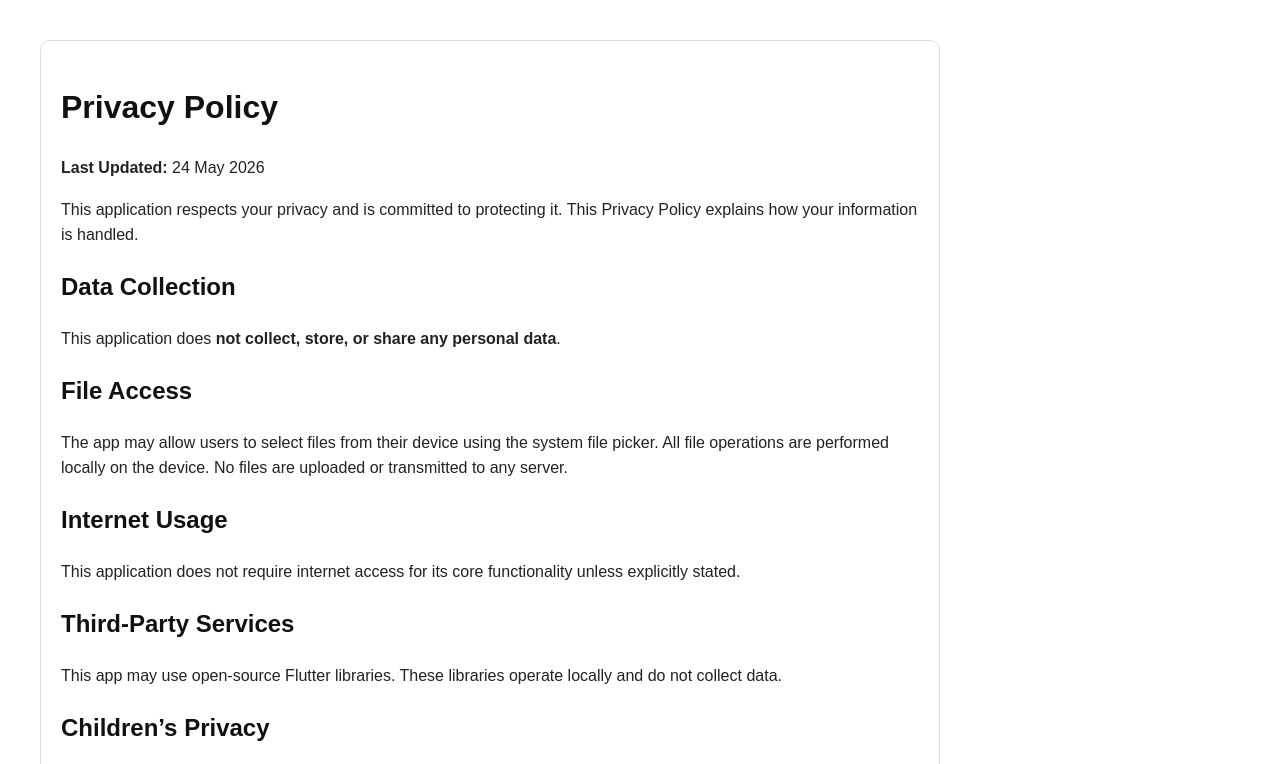
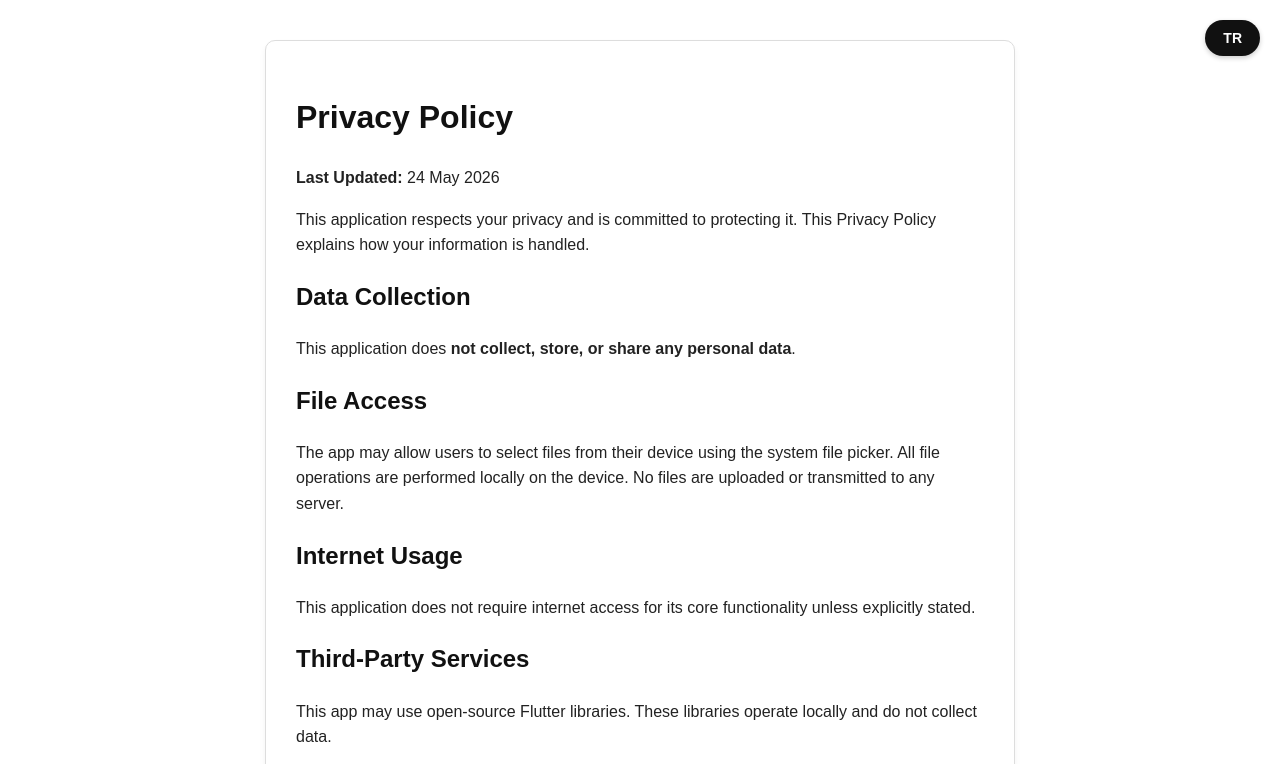
Before and after one commit to mudesirakyuz/privacy-policy, a plain HTML site: page index.html in a window 1280 px wide. Shown: the top 764 px of the page. Drawn offline with Linux system fonts and the light colour scheme.

Commit message:
Implement language switcher and style updates
Added language toggle functionality and adjusted styles.

```diff
--- a/index.html
+++ b/index.html
@@ -9,31 +9,66 @@
     body {
       font-family: Arial, sans-serif;
       line-height: 1.6;
-      margin: 40px;
-      max-width: 900px;
+      margin: 40px auto; /* Sayfayı ortalamak için auto eklendi */
+      max-width: 750px; /* İçeriğin çok yayılmaması ve ortalı durması için ideal genişlik */
       color: #222;
+      padding: 0 20px;
     }
+
     h1, h2 {
       color: #111;
     }
+
     .box {
+      margin-top: 40px;
       margin-bottom: 40px;
-      padding: 20px;
+      padding: 30px;
       border: 1px solid #ddd;
       border-radius: 10px;
+      background-color: #fff;
+      box-shadow: 0 4px 6px rgba(0,0,0,0.05); /* Daha modern bir görünüm için hafif gölge */
     }
-    .lang {
+
+    /* Sağ üst köşedeki buton alanı */
+    .lang-switcher {
+      position: fixed;
+      top: 20px;
+      right: 20px;
+      z-index: 1000;
+    }
+
+    .lang-btn {
+      background-color: #111;
+      color: #fff;
+      border: none;
+      padding: 10px 18px;
       font-size: 14px;
-      color: gray;
-      margin-bottom: 10px;
+      font-weight: bold;
+      border-radius: 20px;
+      cursor: pointer;
+      transition: background-color 0.2s;
+      box-shadow: 0 2px 5px rgba(0,0,0,0.2);
+    }
+
+    .lang-btn:hover {
+      background-color: #333;
+    }
+
+    /* JavaScript ile dilleri gizleyip göstermek için sınıflar */
+    .hidden {
+      display: none;
     }
   </style>
 </head>
 
 <body>
 
+  <div class="lang-switcher">
+    <button class="lang-btn" id="langBtn" onclick="toggleLanguage()">TR</button>
+  </div>
+
   <!-- ENGLISH -->
-  <div class="box">
+  <div id="en-content" class="box">
     <h1>Privacy Policy</h1>
     <p><strong>Last Updated:</strong> 24 May 2026</p>
 
@@ -76,7 +111,7 @@
   </div>
 
   <!-- TURKISH -->
-  <div class="box">
+  <div id="tr-content" class="box hidden">
     <h1>Gizlilik Politikası</h1>
     <p><strong>Son Güncelleme:</strong> 24 Mayıs 2026</p>
 
@@ -115,8 +150,25 @@
     <p>
       Sorularınız için: <strong>mudesirakyuz@gmail.com</strong>
     </p>
+  </div>
 
-  </div>
+  <script>
+    function toggleLanguage() {
+      const enContent = document.getElementById('en-content');
+      const trContent = document.getElementById('tr-content');
+      const langBtn = document.getElementById('langBtn');
+
+      if (enContent.classList.contains('hidden')) {
+        enContent.classList.remove('hidden');
+        trContent.classList.add('hidden');
+        langBtn.textContent = 'TR';
+      } else {
+        enContent.classList.add('hidden');
+        trContent.classList.remove('hidden');
+        langBtn.textContent = 'EN';
+      }
+    }
+  </script>
 
 </body>
 </html>
```
